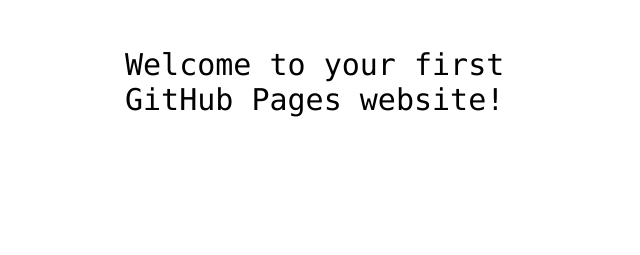
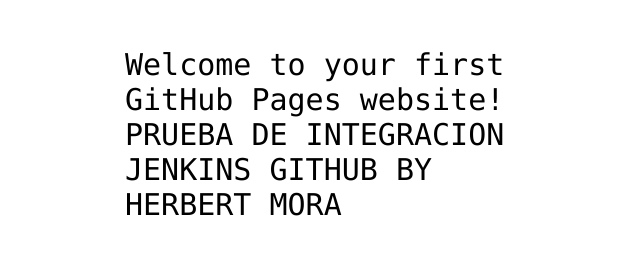
Before and after one commit to herbertmora/Hola-Mundo, a plain HTML site: page Index.html in a window 1280 px wide. Shown: the part 341-596 px from the top of the page, without its empty margins (315-955 px from the left). Drawn offline with Linux system fonts and the light colour scheme.

Commit message:
Update Index.html

```diff
--- a/Index.html
+++ b/Index.html
@@ -16,7 +16,7 @@
 <img src="https://octodex.github.com/images/daftpunktocat-thomas.gif" id="octocat" alt="octocat-gif" />
 
 <!-- Change this code here by copy and pasting your template on line 15 -->
-<p>Welcome to your first GitHub Pages website!</p>
+<p>Welcome to your first GitHub Pages website! PRUEBA DE INTEGRACION JENKINS GITHUB  BY HERBERT MORA</p>
 
 </body>
 </html>
```
